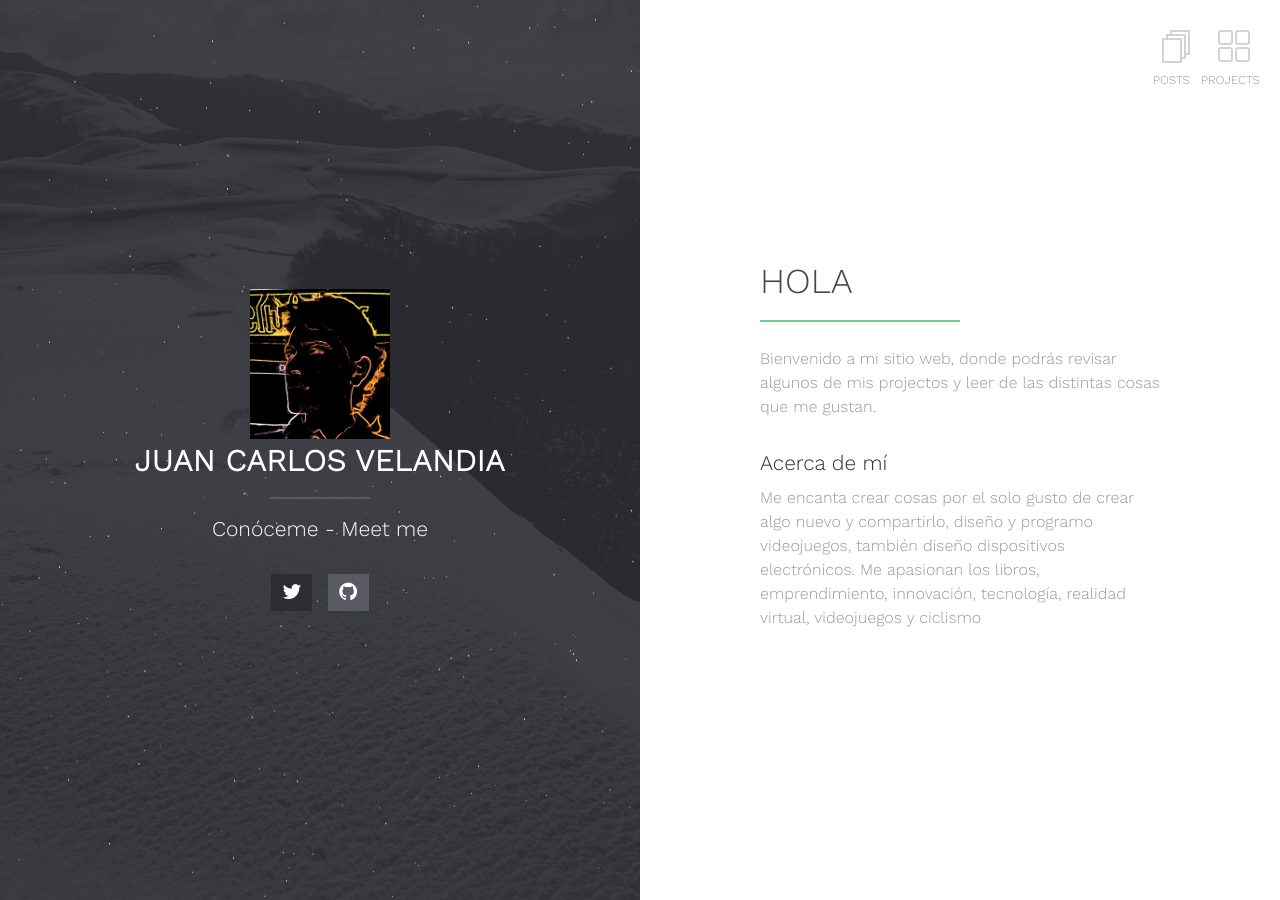
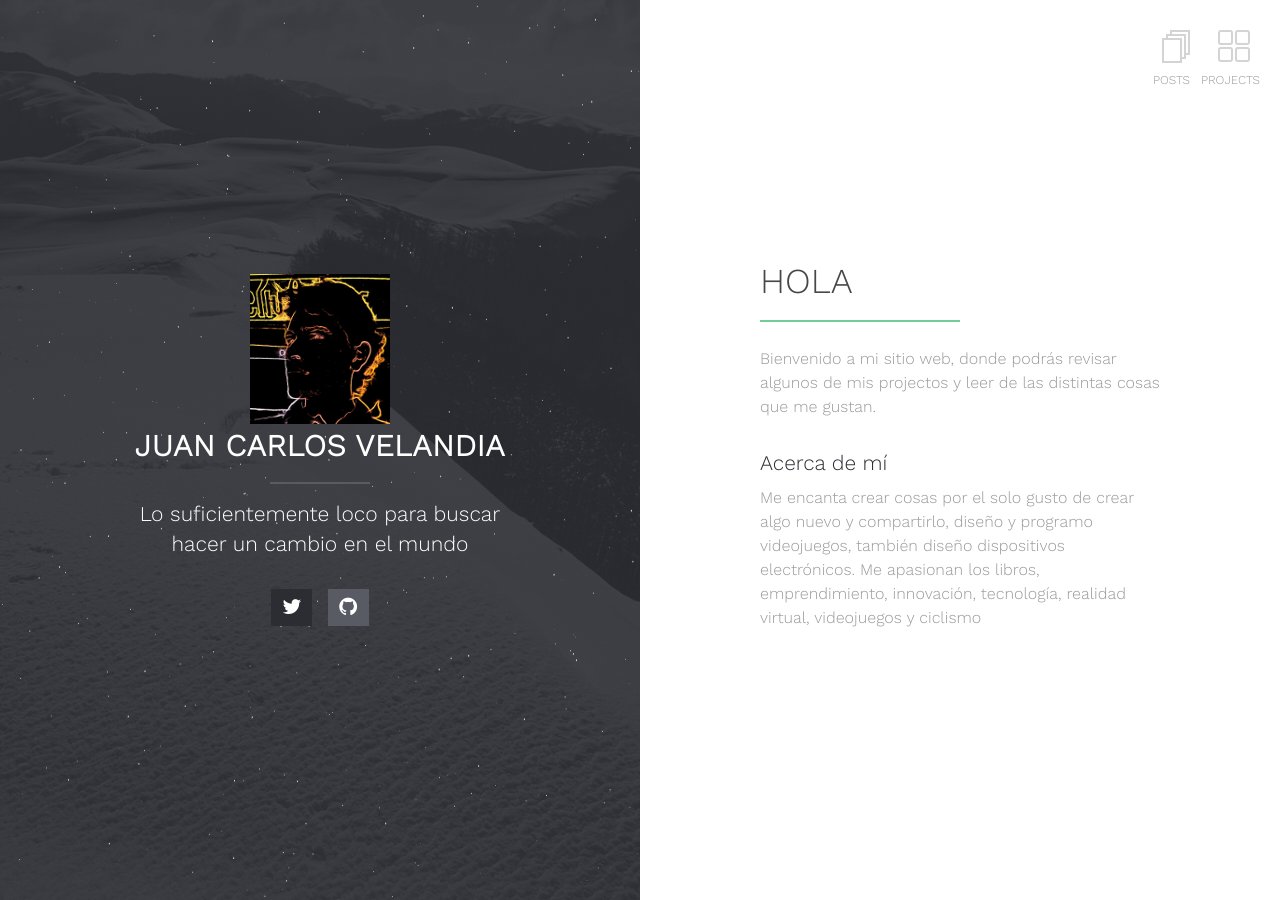
Before and after one commit to Juankz/juankz.github.io, a Jekyll site: the page built from index.md, in a window 1280 px wide. Built offline with Jekyll 4.4.1, drawn with Linux system fonts in a browser that asks for light colours; our own code applies the rules of GitHub Pages for plain Markdown files.

Commit message:
Actualizar descripción

```diff
--- a/_config.yml
+++ b/_config.yml
@@ -1,6 +1,6 @@
 # Site
 title: Juan Carlos Velandia
-description: Conóceme - Meet me
+description: Lo suficientemente loco para buscar hacer un cambio en el mundo
 url: https://juankz.github.io
 logo: yo.png                                       # Site logo
 locale: es_CO
```
